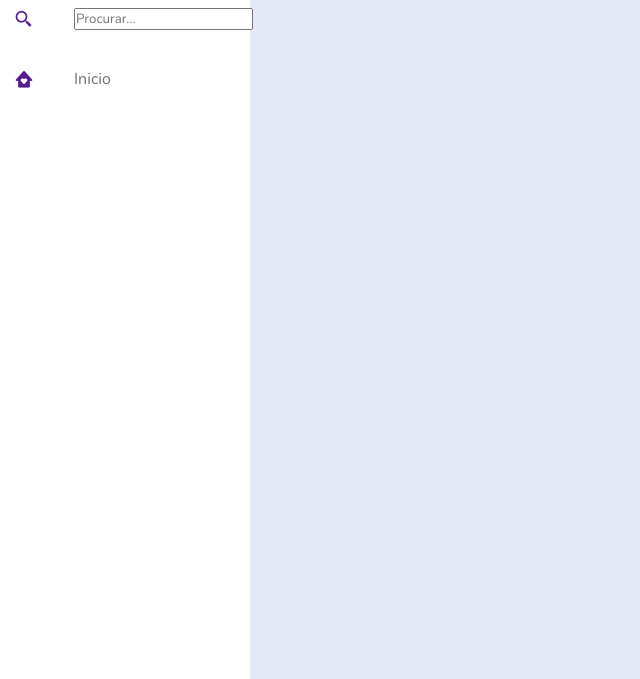
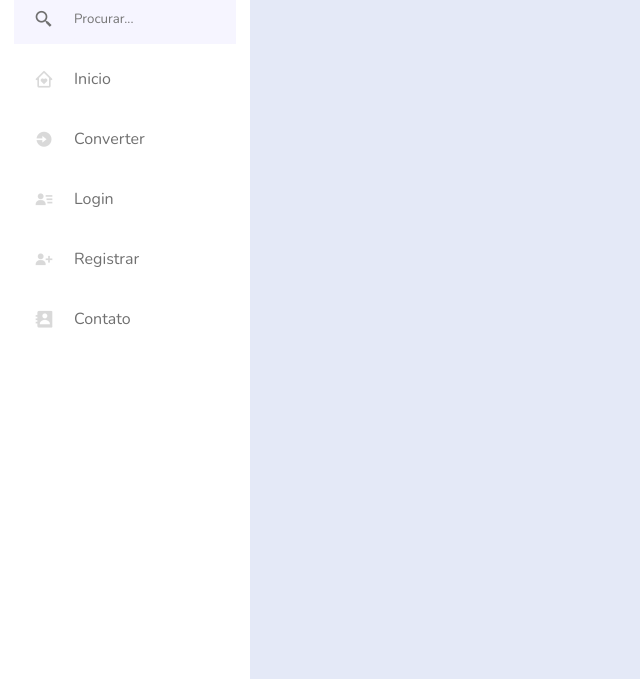
Before and after one commit to Viniciusmm10/portfolio-Vinicius, a plain HTML site: page index.html in a window 1280 px wide. Shown: the part 121-800 px from the top of the page, without its empty margins (0-640 px from the left). Drawn offline with nearby package versions, Linux system fonts and the light colour scheme.

Commit message:
mod10.02

```diff
--- a/index.html
+++ b/index.html
@@ -26,7 +26,7 @@
           </span>
 
           <div class="text header-text">
-            <span class="name">IloveConvert</span>
+            <span class="name">I love Convert</span>
           </div>
         </div>
         <i class="bx bx-chevron-right toggle"></i>
@@ -34,19 +34,46 @@
 
       <div class="menu-bar">
         <div class="menu">
-          <li class="nav-link">
-            <a href="">
+          <li class="search-box">
               <i class='bx bx-search-alt-2 icon' ></i>
               <input type="search" placeholder="Procurar..." />
-            </a>
+
           </li>
-          <ul class="menu-links">
             <li class="nav-link">
-              <a href="">
-                <i class="bx bxs-home-heart icon"></i>
+              <a href="#">
+                <i class='bx bx-home-heart bx-flashing icon' ></i>
                 <span class="text nav-text">Inicio</span>
               </a>
             </li>
+
+            <li class="nav-link">
+              <a href="#">
+                <i class='bx bxs-log-in-circle bx-flashing icon' ></i>
+                <span class="text nav-text">Converter</span>
+              </a>
+            </li>
+
+            <li class="nav-link">
+              <a href="#">
+                <i class='bx bxs-user-detail bx-flashing icon' ></i>
+                <span class="text nav-text">Login</span>
+              </a>
+            </li>
+
+            <li class="nav-link">
+              <a href="#">
+                <i class='bx bxs-user-plus bx-flashing icon' ></i>
+                <span class="text nav-text">Registrar</span>
+              </a>
+            </li>
+
+            <li class="nav-link">
+              <a href="#">
+                <i class='bx bxs-contact bx-flashing icon' ></i>
+                <span class="text nav-text">Contato</span>
+              </a>
+            </li>
+
           </ul>
         </div>
       </div>
--- a/style.css
+++ b/style.css
@@ -20,7 +20,7 @@
 
   /* ===== Transition ==== */
 
-  --tran-03: all 0.2s ease;
+  --tran-02: all 0.2s ease;
   --tran-03: all 0.3s ease;
   --tran-04: all 0.4s ease;
   --tran-05: all 0.5s ease;
@@ -29,18 +29,6 @@
 body {
   height: 100vh;
   background: var(--body-color);
-}
-/* ====== CSS reutilizavel ====== */
-.sidebar .text {
-  font-size: 16px;
-  font-weight: 500;
-  color: var(--text-color);
-}
-
-.sidebar .image {
-  min-width: 40px;
-  display: flex;
-  align-items: center;
 }
 
 /* ===== Sidebar ====== */
@@ -54,6 +42,20 @@ body {
   background: var(--sidebar-color);
 }
 
+/* ======== CSS Reutilizável ======= */
+
+.sidebar .text {
+  font-size: 16px;
+  font-weight: 500;
+  color: var(--text-color);
+}
+
+.sidebar .image {
+  min-width: 40px;
+  display: flex;
+  align-items: center;
+}
+
 .sidebar li {
   height: 50px;
   margin-top: 10px;
@@ -63,11 +65,16 @@ body {
 }
 
 .sidebar li .icon {
+  display: flex;
+  align-items: center;
+  justify-content: center;
   min-width: 60px;
   font-size: 20px;
 }
-.sidebar li .icon .sidebar li .text {
+.sidebar li .icon,
+.sidebar li .text {
   color: var(--text-color);
+  transition: var(--tran-02);
 }
 
 .sidebar header {
@@ -113,9 +120,34 @@ header .image-text .header-text {
   font-size: 22px;
 }
 
+.sidebar .search-box{
+  background: var(--primary-color-light);
+}
+
+.search-box input{
+  height: 100%;
+  width: 100%;
+  outline: none;
+  border: none;
+  border-radius: 6px;
+  background: var(--primary-color-light);
+}
+
 .sidebar li a {
   height: 100%;
+  width: 100%;
   display: flex;
   align-items: center;
   text-decoration: none;
+  border-radius: 6px;
+  transition: var(--tran-04);
 }
+
+.sidebar li a:hover {
+  background: var(--primary-color);
+}
+
+.sidebar li a:hover .icon,
+.sidebar li a:hover .text {
+    color: var(--sidebar-color);
+}
```
